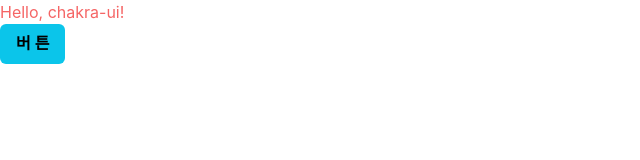
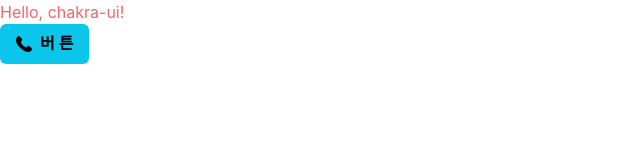
Before and after one commit to seon-2/bcs-part2-react, a React (Create React App) app in the folder chakra-ui/: page / in a window 1280 px wide. Shown: the top 160 px of the page, without its empty margins (0-640 px from the left). Built offline with nearby package versions, Linux system fonts and the light colour scheme.

Commit message:
💄 [design] chakra-ui icon 적용

```diff
--- a/chakra-ui/src/App.js
+++ b/chakra-ui/src/App.js
@@ -1,10 +1,13 @@
 import { ChakraProvider, Box, Button } from "@chakra-ui/react";
+import { PhoneIcon } from "@chakra-ui/icons";
 
 function App() {
   return (
     <ChakraProvider>
       <Box color="red.400">Hello, chakra-ui!</Box>
-      <Button colorScheme="cyan">버 튼</Button>
+      <Button colorScheme="cyan" leftIcon={<PhoneIcon />}>
+        버 튼
+      </Button>
     </ChakraProvider>
   );
 }
```
